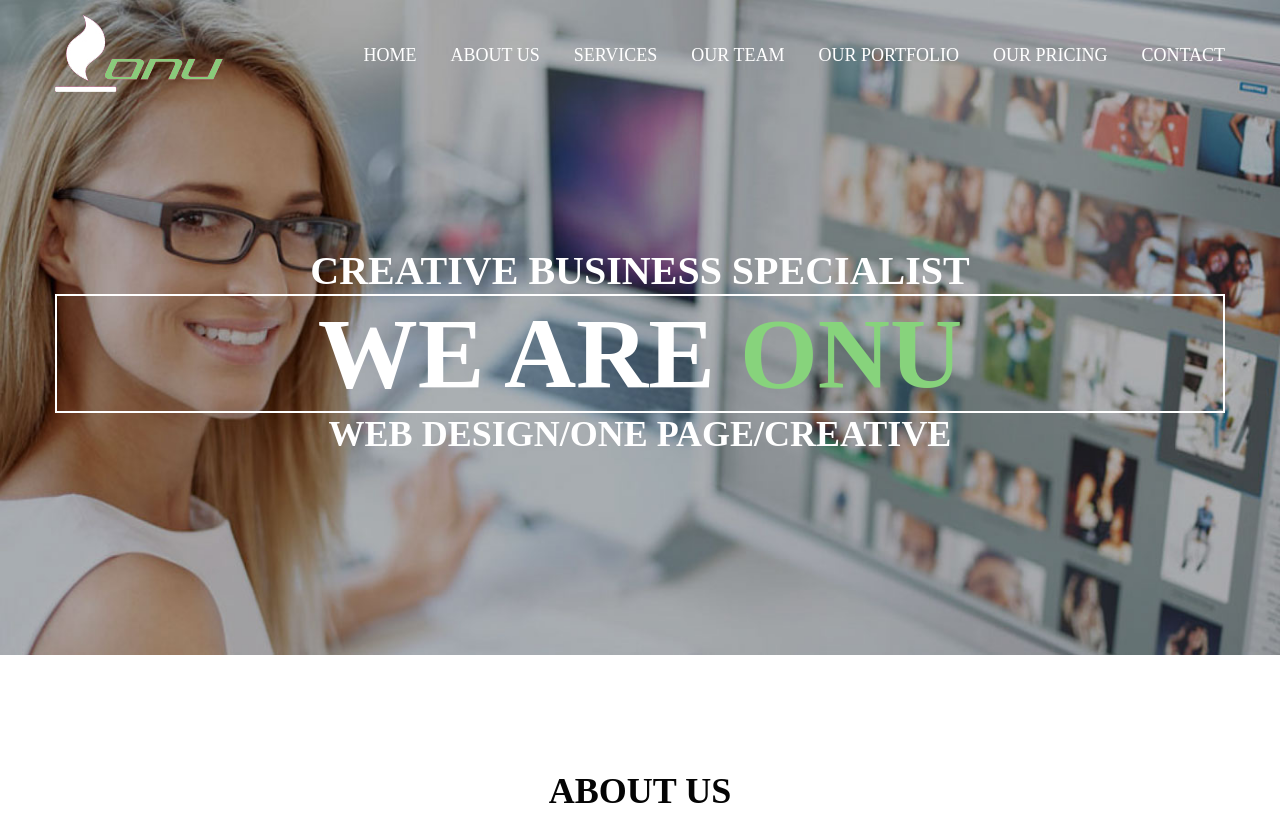
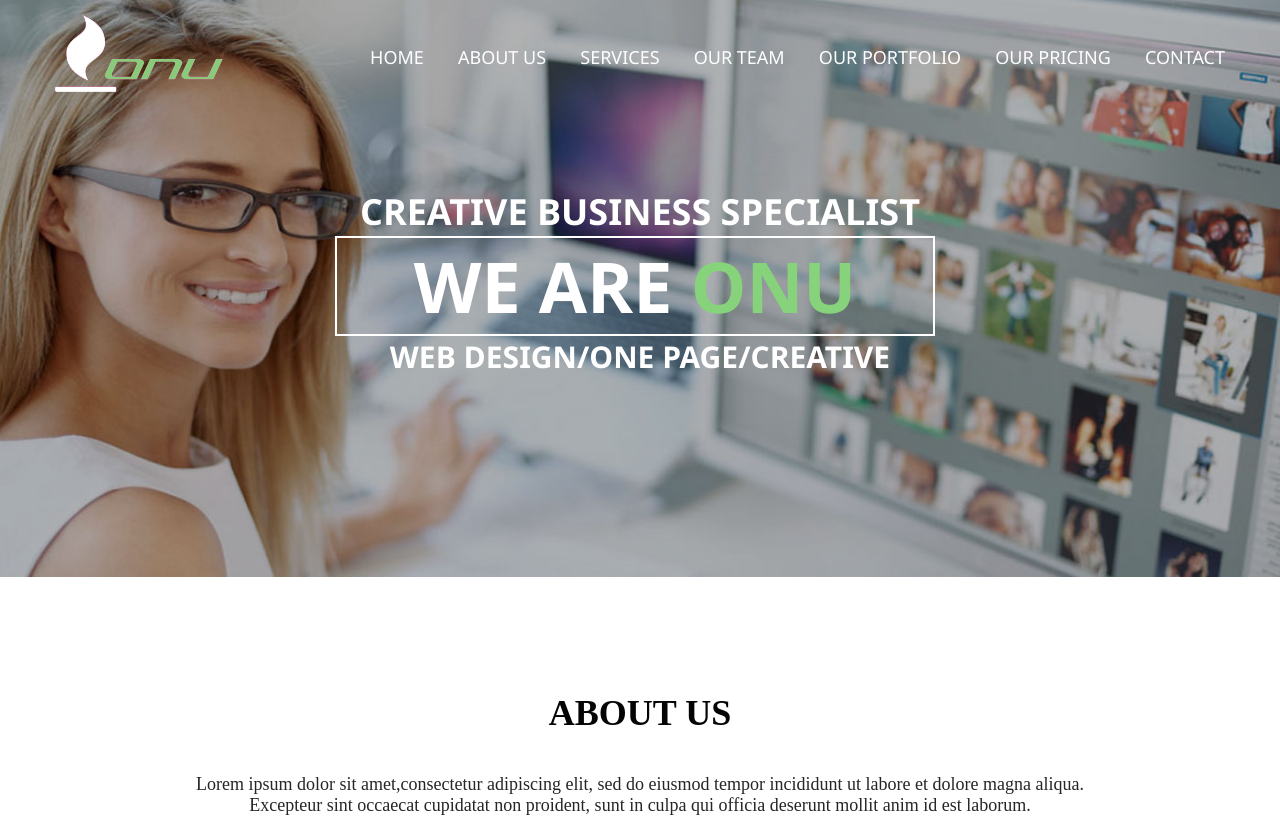
Before and after one commit to AupuDey/My-First-Website, a plain HTML site: page Index.html in a window 1280 px wide. Shown: the top 819 px of the page. Drawn offline with Linux system fonts and the light colour scheme.

Commit message:
changed css code

```diff
--- a/style.css
+++ b/style.css
@@ -23,7 +23,7 @@ li{
     text-align: center;
 }
 h1{
-    font-size: 40px;
+    font-size: 36px;
 }
 h4{
     font-size: 36px;
@@ -36,19 +36,22 @@ p{
 
 /* Header */
 header{
-    background-image: url(image/Banner.jpg);
+    background-image: url(../Image/Banner.jpg);
     color: white;
     background-repeat: no-repeat;
     background-size: 100% 100%;
+    font-family: 'Segoe UI', Tahoma, Geneva, Verdana, sans-serif;
 }
 header h2{
-    font-size: 100px;
+    font-size: 70px;
     font-weight: 300px;
     border: 2px solid;
+    width: 600px;
+    margin-left: 280px;
 
 }
 header h3{
-    font-size: 36px;
+    font-size: 30px;
 }
 header h2 span{
     color: #87d37c;
@@ -80,7 +83,7 @@ header a{
 }
 .header-content{
     clear:both;
-    padding-top: 150px;
+    padding-top: 90px;
     padding-bottom: 200px;
     text-align: center;
 }
@@ -165,7 +168,8 @@ header a{
     display:block;
 }
 
-/* Portfoliosection */
+/* Portfolio section */
+
 #portfolio{
     padding-top: 160px;
     padding-bottom: 100px;
```
